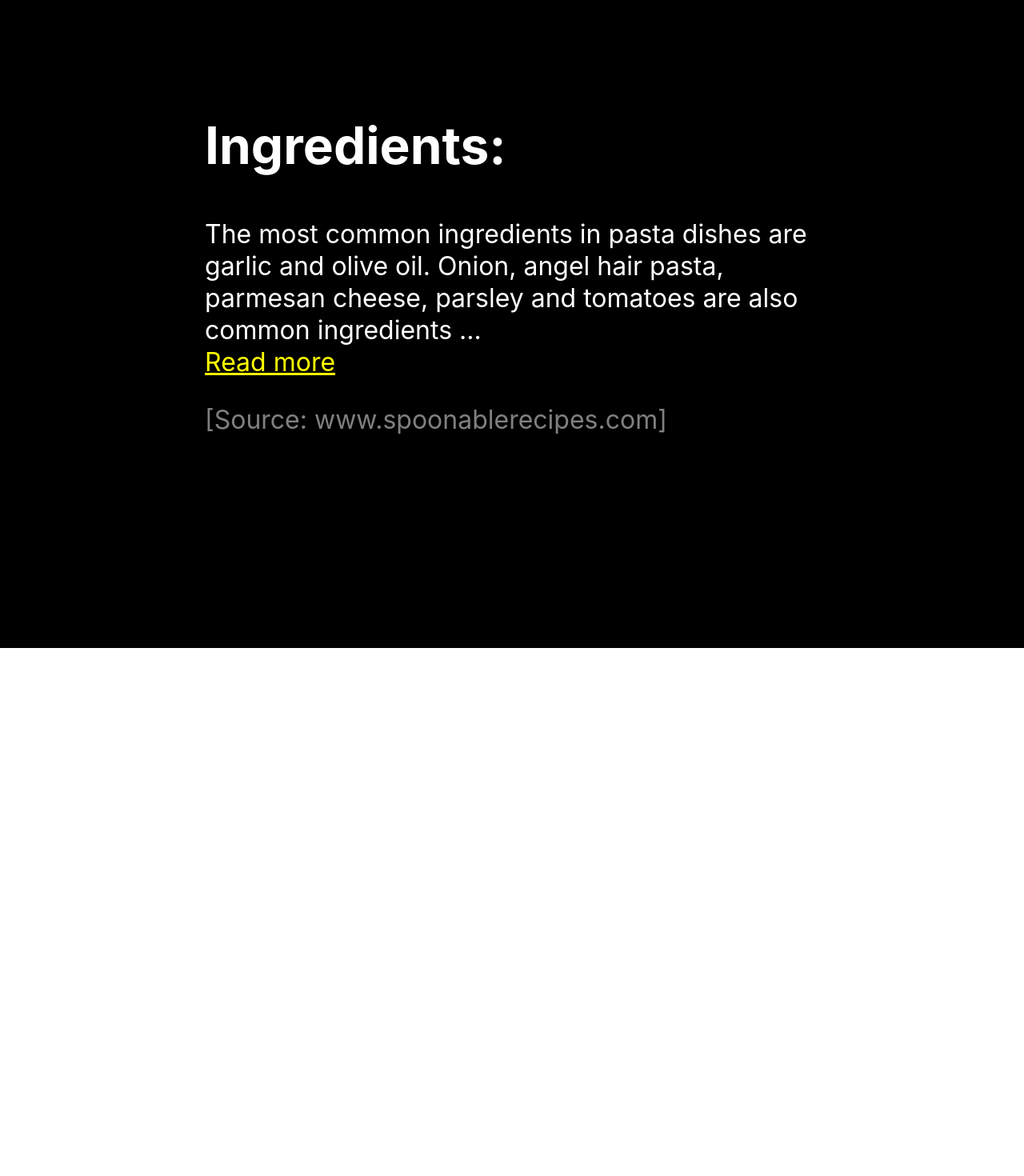
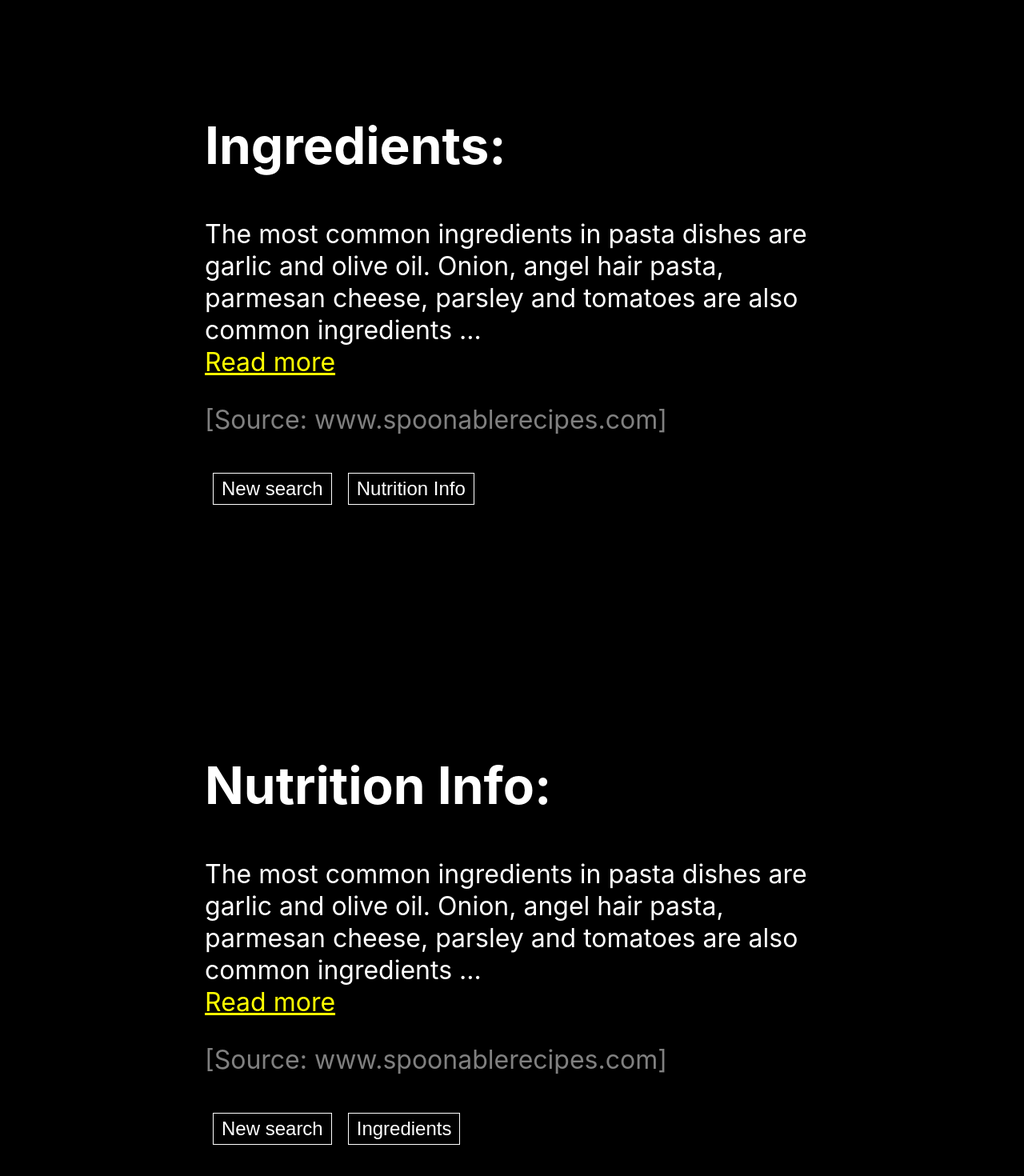
Before and after one commit to lil-white-shadow/food-genie, a React (Create React App) app: page / in a window 1280 px wide. Shown: the part 790-2260 px from the top of the page at 80% size. Before the commit the page ends 1600 px from the top, so only its background shows below. Built offline with nearby package versions, Linux system fonts and the light colour scheme.

Commit message:
add smart component, goto links

```diff
--- a/src/App.css
+++ b/src/App.css
@@ -63,7 +63,7 @@ input:focus {
   border: 1px solid yellow;
 }
 
-.buttonContainer button {
+button {
   margin: 15px 10px;
   padding: 5px 10px;
   background-color: black;
@@ -85,15 +85,13 @@ input:focus {
   width: 80%;
   padding: 10vh 10vw;
   height: 100vh;
-  justify-content: space-between;
+  justify-content: space-around;
   margin: 0 auto;
 }
 
-.ingredients {
+.article {
   display: flex;
   flex-direction: column;
-  height: 100%;
-  /* justify-content: space-between; */
 }
 
 .source {
@@ -102,7 +100,7 @@ input:focus {
   color: gray;
 }
 
-.sentence {
+.content {
   display: flex;
   flex-direction: column;
   font-size: 2rem;
--- a/src/App.js
+++ b/src/App.js
@@ -7,14 +7,18 @@ export default function App() {
   const [input, setInput] = useState("");
   const [search, setSearch] = useState("");
 
+  const SearchRef = useRef()
   const IngredientsRef = useRef()
+  const NutritionRef = useRef()
 
-  function executeScroll() {
-    IngredientsRef.current.scrollIntoView({ behavior: 'smooth' })
+  function goToComponent(ref) {
+    ref.current.scrollIntoView({ behavior: 'smooth' })
   }
 
 
   const [ingredients, setIngredients] = useState("The most common ingredients in pasta dishes are garlic and olive oil. Onion, angel hair pasta, parmesan cheese, parsley and tomatoes are also common ingredients ...");
+
+  const [nutrition, setNutrition] = useState("The most common ingredients in pasta dishes are garlic and olive oil. Onion, angel hair pasta, parmesan cheese, parsley and tomatoes are also common ingredients ...");
 
   // const [ingredients, setIngredients] = useState("");
 
@@ -45,7 +49,7 @@ export default function App() {
           setInput("");
           console.log('before execute scroll')
           setTimeout(() =>
-          executeScroll()
+          goToComponent(IngredientsRef)
           , 0)
         })
     }
@@ -62,7 +66,7 @@ export default function App() {
 
   return (
     <div className="app">
-      <div className="search">
+      <div ref={SearchRef} className="search">
         <div className="title">
           <p>{title}</p>
           <div className="bulb"></div>
@@ -73,19 +77,34 @@ export default function App() {
           value={input}
         />
         <div className="buttonContainer">
-          <button type="submit" onClick={handleSubmit}>
-            Search
-          </button>
-          <button onClick={executeScroll}>Surpise Me!</button>
+          <button onClick={handleSubmit}>Search</button>
+          <button onClick={() => goToComponent(IngredientsRef)}>Ingredients</button>
+          <button onClick={() => goToComponent(NutritionRef)}>Nutrition Info</button>
         </div>
       </div>
-      {
-        ingredients.length > 0 ?
+      {ingredients.length > 0 ? (
         <div ref={IngredientsRef} className="results">
-        <Ingredients ingredients={ingredients} ingredientsSource={ingredientsSource}/>
-      </div>
-      : null
-      }
+          <Ingredients
+            title='Ingredients'
+            content={ingredients}
+            contentSource={ingredientsSource}
+          />
+          <button onClick={() => goToComponent(SearchRef)}>New search</button>
+          <button onClick={() => goToComponent(NutritionRef)}>Nutrition Info</button>
+
+        </div>
+      ) : null}
+      {nutrition.length > 0 ? (
+        <div ref={NutritionRef} className="results">
+          <Ingredients
+            title='Nutrition Info'
+            content={ingredients}
+            contentSource={ingredientsSource}
+          />
+          <button onClick={() => goToComponent(SearchRef)}>New search</button>
+          <button onClick={() => goToComponent(IngredientsRef)}>Ingredients</button>
+        </div>
+      ) : null}
     </div>
   );
 }
--- a/src/components/Ingredients.js
+++ b/src/components/Ingredients.js
@@ -1,16 +1,16 @@
 export default function Ingredients(props) {
 return (
-  <div className="ingredients">
-    <h2>Ingredients: </h2>
-    <div className="sentence">
-      {props.ingredients}
-      <a href={props.ingredientsSource}>Read more</a>
+  <div className="article">
+    <h2>{props.title}: </h2>
+    <div className="content">
+      {props.content}
+      <a href={props.contentSource}>Read more</a>
     </div>
     <div>
     </div>
     <div className="source">
       <p>
-      [Source: {props.ingredientsSource.substring(0, props.ingredientsSource.indexOf("com") + 3)}]
+      [Source: {props.contentSource.substring(0, props.contentSource.indexOf("com") + 3)}]
       </p>
     </div>
   </div>
```
